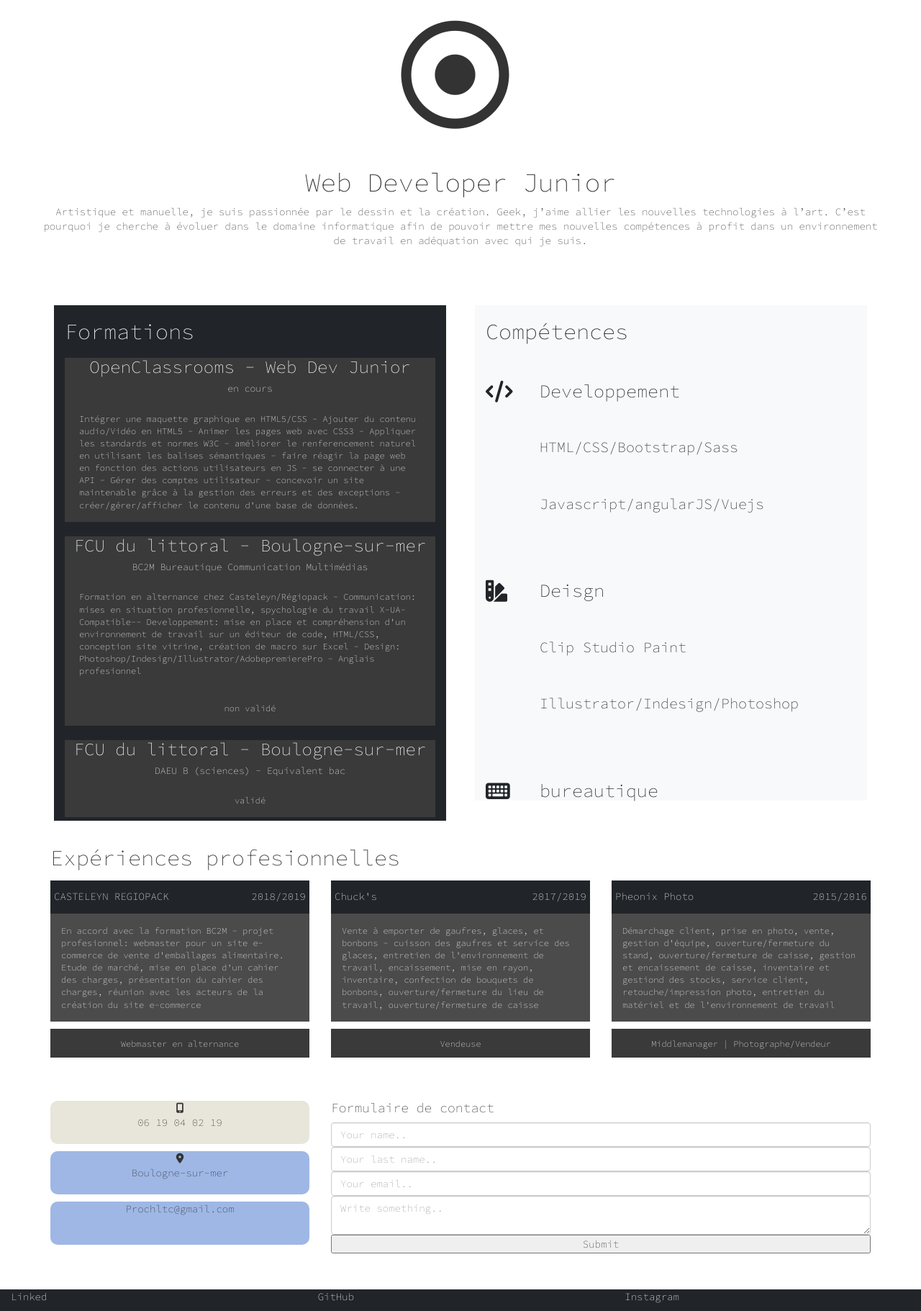
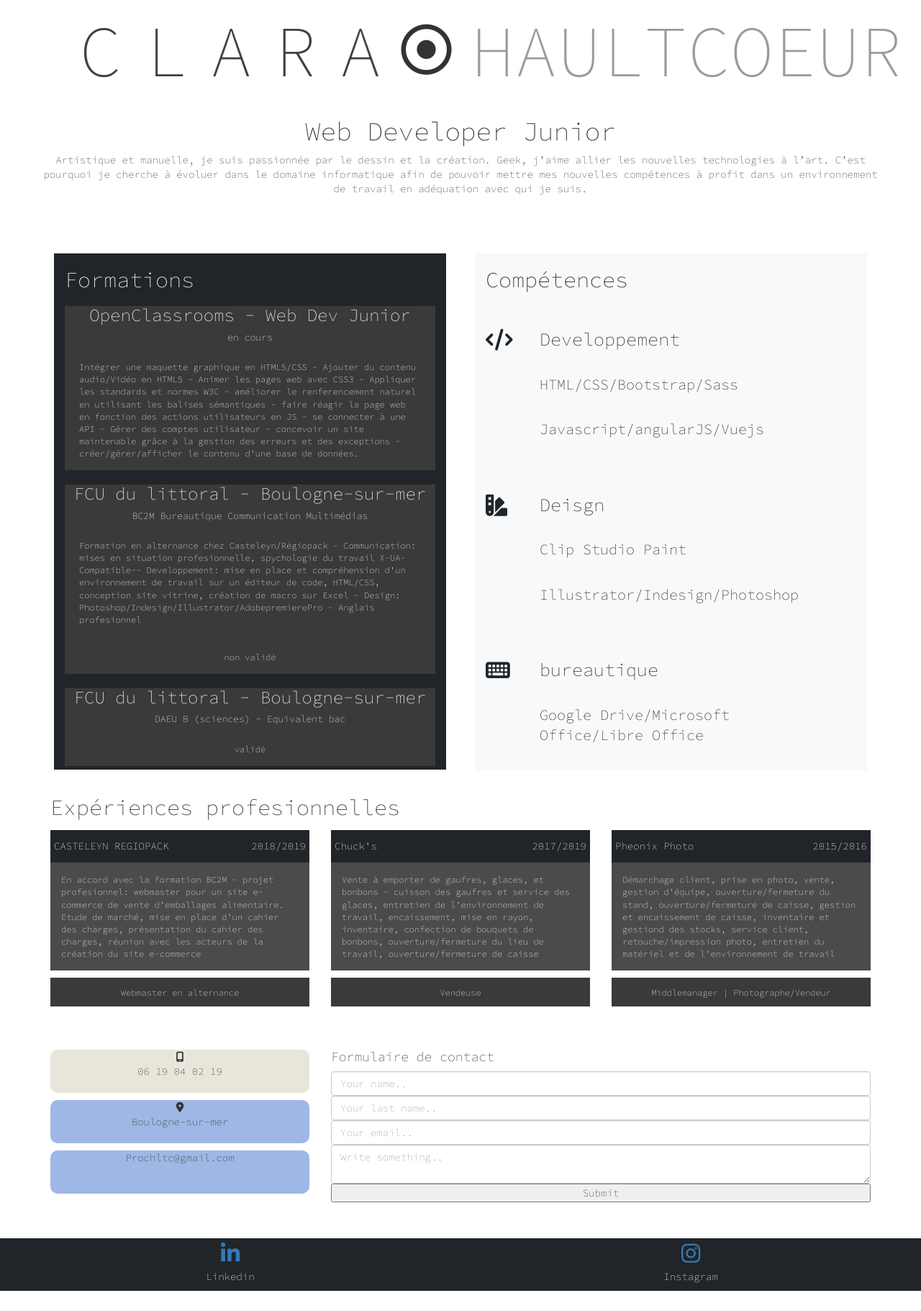
Before and after one commit to ClaraLlbt/ClaraHlt, a website: page index.html in a window 1280 px wide. Shown: the whole page at 72% size. After the commit the page ends 1793 px from the top, so only its background shows below. Drawn offline with nearby package versions, Linux system fonts and the light colour scheme; some icons are missing.

Commit message:
rectif animation css + social network links + design

```diff
--- a/index.html
+++ b/index.html
@@ -92,6 +92,7 @@
                         <div class="skillsOffice">
                             <div class="icons icon-google-keyboard"><i class="fas fa-keyboard"></i></div>
                             <h3>bureautique</h3>
+                            <p>Google Drive/Microsoft Office/Libre Office</p>
                         </div>
                     </div>
                 </div>
@@ -200,14 +201,14 @@
 
     <div class="container-fluid footer-container">
         <div class="row" id="footerLinks">
-            <div class="col-md-4">
-                <p>Linked</p>
+            <div class="col-md-6 text-center socialNetwork">
+                <a href="https://www.linkedin.com/in/clara-haultcoeur-b76873171/" class="stretched-link"><i class="fab fa-linkedin-in"></i></a>
+                <p class="pSocialNetword">Linkedin</p>
             </div>
-            <div class="col-md-4">
-                <p>GitHub</p>
-            </div>
-            <div class="col-md-4">
-                <p>Instagram</p>
+
+            <div class="col-md-6 text-center socialNetwork">
+                <a href="https://www.instagram.com/kala__ikebana/" class="stretched-link"><i class="fab fa-instagram"></i></a>
+                <p class="pSocialNetword">Instagram</p>
             </div>
 
         </div>
--- a/scss/style.scss
+++ b/scss/style.scss
@@ -87,7 +87,7 @@ body{
                     font-size: 25px;
                 }
                 p{
-                    margin: 50px 75px;
+                    margin: 34px 75px;
                     font-size: 20px;
                 }
             }
@@ -154,24 +154,34 @@ body{
 .footer-container{
     background-color: #212529;
     color: white;
+    #footerLinks{
+        .socialNetwork{
+            a{
+                font-size: 30px;
+            }
+        }
+    }
 }
 
 
 
-.animation_name:hover > .nameC,
-.animation_name:hover > .nameL,
-.animation_name:hover > .nameA,
-.animation_name:hover > .nameR,
-.animation_name:hover > .nameA2{
+.animation_name > .nameC,
+.animation_name > .nameL,
+.animation_name > .nameA,
+.animation_name > .nameR,
+.animation_name > .nameA2{
     animation: comeFromRight 1500ms forwards;
+    animation-delay: 4s;
 }
 
-.animation_name:hover > .ico{
+.animation_name > .ico{
     animation: reducePoint 1000ms forwards;
+    animation-delay: 3s;
 }
 
-.animation_name:hover > .lastName{
-    animation: apparitionLname 5000ms 1s forwards;
+.animation_name > .lastName{
+    animation: apparitionLname 5000ms forwards;
+    animation-delay: 3s;
 }
 
 
```
Also changed, not shown: scss/style.css, 1 other file.
